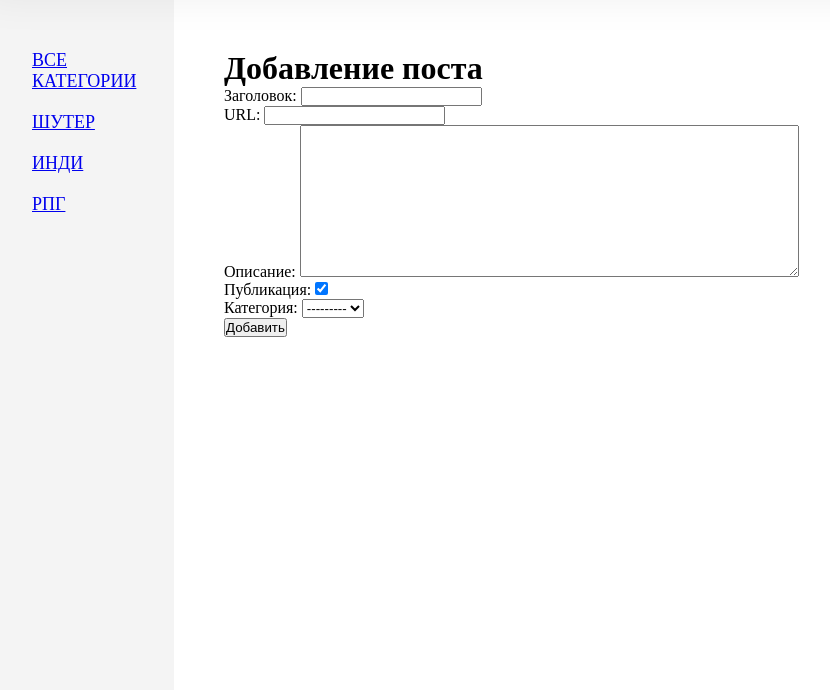
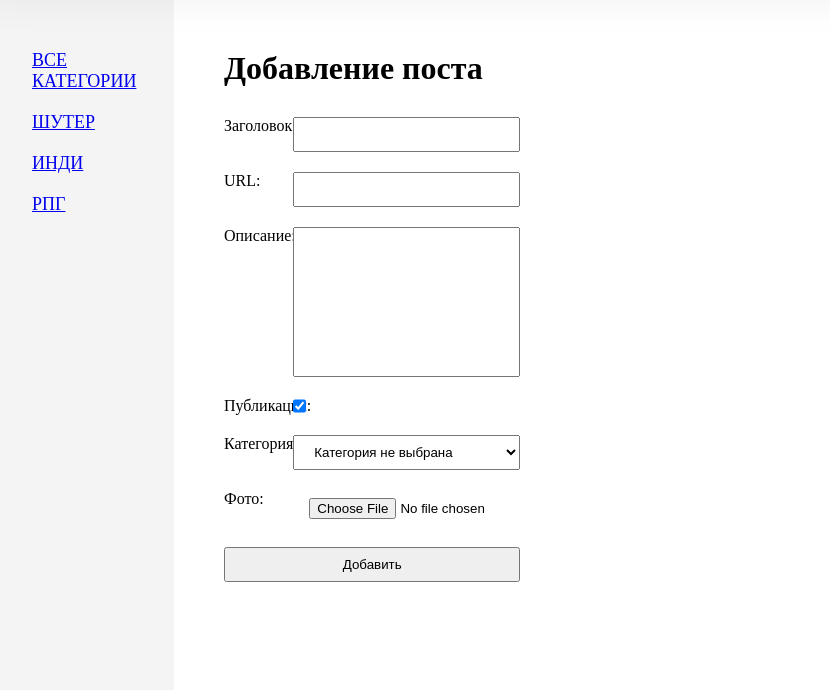
Before and after one commit to sadova-nadezhda/Django, a Django app: page /addpost/ in a window 1280 px wide. Shown: the part 110-800 px from the top of the page, without its empty margins (18-848 px from the left). Run offline with Django 4.2, Linux system fonts and the light colour scheme; data comes from the database, SQL or seed files in the repository; both versions use the stored data as it was after the commit.

Commit message:
update project v24

```diff
--- a/project1/mysite/index/forms.py
+++ b/project1/mysite/index/forms.py
@@ -1,11 +1,21 @@
 from django import forms
+from django.core.exceptions import ValidationError
+
 from .models import *
 
 class AddPostForm(forms.ModelForm):
+    def __init__(self, *args, **kwargs):
+        super().__init__(*args, **kwargs)
+        self.fields['category'].empty_label = 'Категория не выбрана'
     class Meta:
         model = Info
-        fields = ['title', 'slug', 'content', 'is_published', 'category']
+        fields = ['title', 'slug', 'content', 'is_published', 'category', 'photo']
         widgets = {
             'title': forms.TextInput(attrs={'class': 'form__input'}),
-            'content': forms.Textarea(attrs={'cols': 60, 'rows':10}),
+            'content': forms.Textarea(attrs={'class': 'form__text'}),
         }
+    def clean_title(self):
+        title = self.cleaned_data['title']
+        if len(title) > 20:
+            raise ValidationError('Длина превышает 20 символов')
+        return title
--- a/project1/mysite/index/static/index/css/style.css
+++ b/project1/mysite/index/static/index/css/style.css
@@ -175,3 +175,37 @@ body {
 .content {
     padding: 50px;
 }
+/* form */
+.form {
+    display: flex;
+    flex-direction: column;
+    gap: 15px;
+    max-width: 30%;
+}
+.form__row {
+    display: flex;
+    flex-direction: column;
+    gap: 5px;
+}
+.form__input {
+    display: grid;
+    grid-template-columns: 20% 1fr;
+    gap: 10px;
+}
+.form__input input, .form__input select {
+    padding: 8px 16px;
+}
+.form__input input[type="checkbox"] {
+    margin-right: auto;
+}
+.form__input textarea {
+    resize: none;
+    height: 150px;
+    padding: 8px 16px;
+}
+.form__button {
+    padding: 8px 16px;
+}
+.form__error {
+    color: red;
+}
--- a/project1/mysite/index/templates/index/addpost.html
+++ b/project1/mysite/index/templates/index/addpost.html
@@ -2,17 +2,19 @@
 
 {% block content %}
     <div class="content">
-        <h1>{{ title }}</h1>
-        <form action="{% url 'addpost' %}" method="post" class="form">
+        <h1 class="post__title title">{{ title }}</h1>
+        <form action="{% url 'addpost' %}" method="post" class="form" enctype="multipart/form-data">
             {% csrf_token %}
             {% for field in form %}
                 <div class="form__row">
-                    <label class="form__label" for="field.id_for_label">{{ field.label }}: </label>
-                    {{ field }}
+                    <div class="form__input">
+                        <label class="form__label" for="field.id_for_label">{{ field.label }}: </label>
+                        {{ field }}
+                    </div>
+                    <div class="form__error">{{ field.errors }}</div>
                 </div>
-                <div class="form__error">{{ field.errors }}</div>
             {% endfor %}
-            <button type="submit">Добавить</button>
+            <button type="submit" class="form__button">Добавить</button>
         </form>
     </div>
 {% endblock %}
--- a/project1/mysite/index/urls.py
+++ b/project1/mysite/index/urls.py
@@ -2,7 +2,7 @@ from django.urls import path, re_path
 from .views import *
 
 urlpatterns = [
-    path('', main, name='home'), # http://127.0.0.1:8000/
+    path('', Home.as_view(), name='home'), # http://127.0.0.1:8000/
     path('about/', about, name='about'),
     path('contact/', contact, name='contact'),
     path('login/', login, name='login'),
--- a/project1/mysite/index/views.py
+++ b/project1/mysite/index/views.py
@@ -1,5 +1,6 @@
 from django.http import HttpResponse, HttpResponseNotFound, Http404
 from django.shortcuts import render, redirect, get_object_or_404
+from django.views.generic import ListView
 
 from .forms import AddPostForm
 from .models import *
@@ -18,14 +19,29 @@ from .models import *
     # </html>
     # ''')
 
-def main(request):
-    posts = Info.objects.all()
-    context = {
-        'title':'Компьютерная игры',
-        'posts': posts,
-        'cat_selected': 0
-    }
-    return render(request, 'index/index.html', context=context)
+#     <name app>/<name model>_list.html
+class Home(ListView):
+    model = Info
+    template_name = 'index/index.html'
+    context_object_name = 'posts'
+    # extra_context = {'title':'Компьютерная игры'}
+    def get_context_data(self, *, object_list=None, **kwargs):
+        context = super().get_context_data(**kwargs)
+        context['title'] = 'Компьютерная игры'
+        context['cat_selected'] = 0
+        # context['menu'] = menu
+        return context
+    def get_queryset(self):
+        return Info.objects.filter(is_published=True)
+
+# def main(request):
+#     posts = Info.objects.all()
+#     context = {
+#         'title':'Компьютерная игры',
+#         'posts': posts,
+#         'cat_selected': 0
+#     }
+#     return render(request, 'index/index.html', context=context)
 def about(request):
     context = {
         'title':'Компьютерная игры',
@@ -45,11 +61,12 @@ def post(request, post_slug):
     return render(request, 'index/post.html', context=context)
 def addpost(request):
     if request.method == 'POST':
-        form = AddPostForm(request.POST)
+        form = AddPostForm(request.POST, request.FILES)
         if form.is_valid():
             # print(form.cleaned_data)
             try:
-                Info.objects.create(**form.cleaned_data)
+                # Info.objects.create(**form.cleaned_data)
+                form.save()
                 return redirect('home')
             except:
                 form.add_error(None, 'Ошибка добавления')
```
Also changed, not shown: project1/mysite/db.sqlite3, project1/mysite/media/photoes/2023/10/12/266px-DayZ_Cover.png (added).
